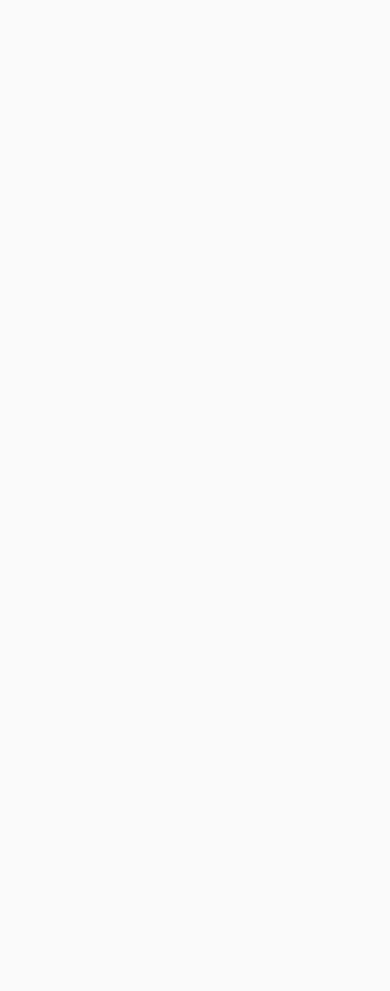
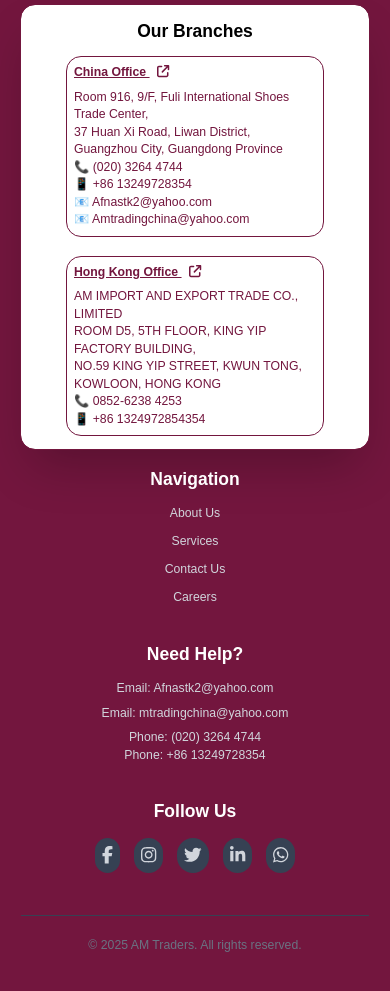
Before and after one commit to joseph-mv/amtraders, a Next.js app: page / in a window 390 px wide. Shown: the part 3580-4571 px from the top of the page. Before the commit the page ends 3543 px from the top, so only its background shows below. Built offline with nearby package versions, Linux system fonts and the light colour scheme.

Commit message:
feat:add footer component

```diff
--- a/package.json
+++ b/package.json
@@ -9,6 +9,8 @@
     "lint": "next lint"
   },
   "dependencies": {
+    "@fortawesome/fontawesome-svg-core": "^6.7.2",
+    "@fortawesome/free-brands-svg-icons": "^6.7.2",
     "@fortawesome/free-solid-svg-icons": "^6.7.2",
     "@fortawesome/react-fontawesome": "^0.2.2",
     "next": "15.3.1",
--- a/src/app/layout.tsx
+++ b/src/app/layout.tsx
@@ -2,6 +2,7 @@
 import { Geist, Geist_Mono } from "next/font/google";
 import "./globals.css";
 import Header from "@/components/layout/Header";
+import Footer from "@/components/layout/Footer";
 
 const geistSans = Geist({
   variable: "--font-geist-sans",
@@ -31,6 +32,7 @@
       >
         <Header/>
         {children}
+        <Footer/>
       </body>
     </html>
   );
--- /dev/null
+++ b/src/components/layout/Footer.tsx
@@ -0,0 +1,195 @@
+import { FontAwesomeIcon } from "@fortawesome/react-fontawesome";
+import {
+  faFacebookF,
+  faInstagram,
+  faTwitter,
+  faLinkedinIn,
+  faWhatsapp,
+} from "@fortawesome/free-brands-svg-icons";
+import {
+  faArrowUpRightFromSquare,
+} from "@fortawesome/free-solid-svg-icons";
+
+export default function Footer() {
+  return (
+    <footer className="relative w-full bg-card-bg   text-gray-300 py-12 px-6">
+      {/* Our Branches Section */}
+      <div className="md:absolute  md:right-4 md:-top-24 outline bg-white text-text-secondary p-4 rounded-2xl md:max-w-[70%] shadow-2xl">
+        <h3 className="text-xl text-center font-semibold mb-4 text-black">
+          Our Branches
+        </h3>
+        <div className="space-y-6 text-sm flex  items-center justify-center flex-wrap ">
+          {/* China Office */}
+          <div className="outline p-2 rounded-2xl min-w-[80%] max-w-[80%]">
+
+
+            <p className="font-semibold underline pb-2 ">China Office <a
+
+              href="https://www.google.com/maps/place/YOUR_LOCATION_LINK"
+              target="_blank"
+            >
+              <FontAwesomeIcon className="ml-2 hover:scale-110" icon={faArrowUpRightFromSquare} />
+            </a></p>
+
+            <p>Room 916, 9/F, Fuli International Shoes Trade Center,</p>
+            <p>37 Huan Xi Road, Liwan District,</p>
+            <p>Guangzhou City, Guangdong Province</p>
+            <p>📞 (020) 3264 4744</p>
+            <p>
+              📱{" "}
+              <a href="tel:+8613249728354" className="hover:scale-105">
+                +86 13249728354
+              </a>
+            </p>
+            <p>
+              📧{" "}
+              <a href="mailto:Afnastk2@yahoo.com" className="hover:text-lg">
+                Afnastk2@yahoo.com
+              </a>
+            </p>
+            <p>
+              📧{" "}
+              <a
+                href="mailto:Amtradingchina@yahoo.com"
+                className="hover:text-lg"
+              >
+                Amtradingchina@yahoo.com
+              </a>
+            </p>
+          </div>
+
+          {/* Hong Kong Office */}
+          <div className="outline p-2 rounded-2xl min-w-[80%] max-w-[80%]">
+            <p className="font-semibold underline pb-2">Hong Kong Office <a
+
+            href="https://www.google.com/maps/place/YOUR_LOCATION_LINK"
+            target="_blank"
+          >
+            <FontAwesomeIcon className="ml-2 hover:scale-110" icon={faArrowUpRightFromSquare} />
+          </a></p>
+            <p>AM IMPORT AND EXPORT TRADE CO., LIMITED</p>
+            <p>ROOM D5, 5TH FLOOR, KING YIP FACTORY BUILDING,</p>
+            <p>NO.59 KING YIP STREET, KWUN TONG,</p>
+            <p>KOWLOON, HONG KONG</p>
+            <p>📞 0852-6238 4253</p>
+            <p>
+              📱{" "}
+              <a
+                href="tel:+861324972854354"
+                className="transition-all hover:text-lg"
+              >
+                +86 1324972854354
+              </a>
+            </p>
+          </div>
+        </div>
+      </div>
+
+      <div className="max-w-6xl md:text-start  text-center mx-auto  grid grid-cols-1  gap-10">
+        {/* Navigation Links */}
+        <div className=" mt-5">
+          <h3 className="text-xl font-semibold mb-4 text-white">Navigation</h3>
+          <ul className="space-y-3 text-sm">
+            <li>
+              <a href="#about" className="hover:text-white transition">
+                About Us
+              </a>
+            </li>
+            <li>
+              <a href="#services" className="hover:text-white transition">
+                Services
+              </a>
+            </li>
+            <li>
+              <a href="#contact" className="hover:text-white transition">
+                Contact Us
+              </a>
+            </li>
+            <li>
+              <a href="#careers" className="hover:text-white transition">
+                Careers
+              </a>
+            </li>
+          </ul>
+        </div>
+
+        {/* Need Help Section */}
+        <div>
+          <h3 className="text-xl font-semibold mb-4 text-white">Need Help?</h3>
+          <p className="text-sm mb-2">
+            Email:{" "}
+            <a href="mailto:Afnastk2@yahoo.com" className="hover:text-white">
+              Afnastk2@yahoo.com
+            </a>
+          </p>
+          <p className="text-sm mb-2">
+            Email:{" "}
+            <a
+              href="mailto:mtradingchina@yahoo.com"
+              className="hover:text-white"
+            >
+              mtradingchina@yahoo.com
+            </a>
+          </p>
+          <p className="text-sm">
+            Phone:{" "}
+            <a href="tel:(020) 3264 4744" className="hover:text-white">
+              (020) 3264 4744
+            </a>
+          </p>
+          <p className="text-sm">
+            Phone:{" "}
+            <a href="tel:+86 13249728354" className="hover:text-white">
+              +86 13249728354
+            </a>
+          </p>
+        </div>
+
+        {/* Social Media Section */}
+        <div>
+          <h3 className="text-xl font-semibold mb-4 text-center text-white">
+            Follow Us
+          </h3>
+          <div className="flex items-center justify-center gap-4">
+            <a
+              href="#"
+              className="p-2 bg-gray-700 rounded-full hover:bg-white hover:text-gray-900 transition"
+            >
+              <FontAwesomeIcon icon={faFacebookF} size="lg" />
+            </a>
+            <a
+              href="https://www.instagram.com/gz_am_ltd?igsh=MTNqazB0bjA5dHNoNQ=="
+              className="p-2 bg-gray-700 rounded-full hover:bg-white hover:text-gray-900 transition"
+            >
+              <FontAwesomeIcon icon={faInstagram} size="lg" />
+            </a>
+            <a
+              href="#"
+              className="p-2 bg-gray-700 rounded-full hover:bg-white hover:text-gray-900 transition"
+            >
+              <FontAwesomeIcon icon={faTwitter} size="lg" />
+            </a>
+            <a
+              href="#"
+              className="p-2 bg-gray-700 rounded-full hover:bg-white hover:text-gray-900 transition"
+            >
+              <FontAwesomeIcon icon={faLinkedinIn} size="lg" />
+            </a>
+            <a
+              href="https://wa.me/8613249728354"
+              target="_blank"
+              className="p-2 bg-gray-700 rounded-full hover:bg-white hover:text-gray-900 transition"
+            >
+              <FontAwesomeIcon icon={faWhatsapp} size="lg" />
+            </a>
+          </div>
+        </div>
+      </div>
+
+      {/* Bottom copyright */}
+      <div className="mt-12 border-t border-gray-700 pt-6 text-center text-sm text-gray-500">
+        &copy; {new Date().getFullYear()} AM Traders. All rights reserved.
+      </div>
+    </footer>
+  );
+}
```
Also changed, not shown: 1 other file (tests, documents, lock files or other folders).
